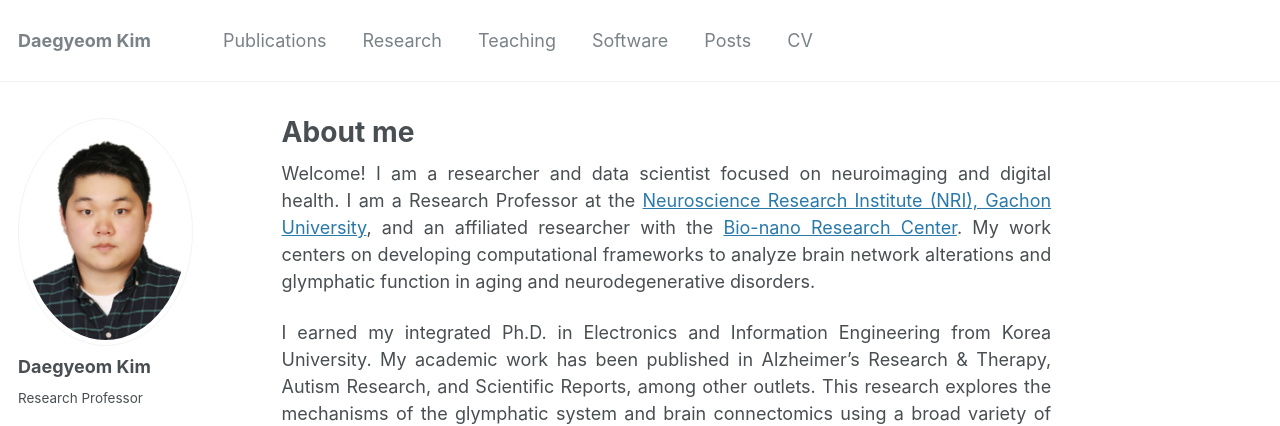
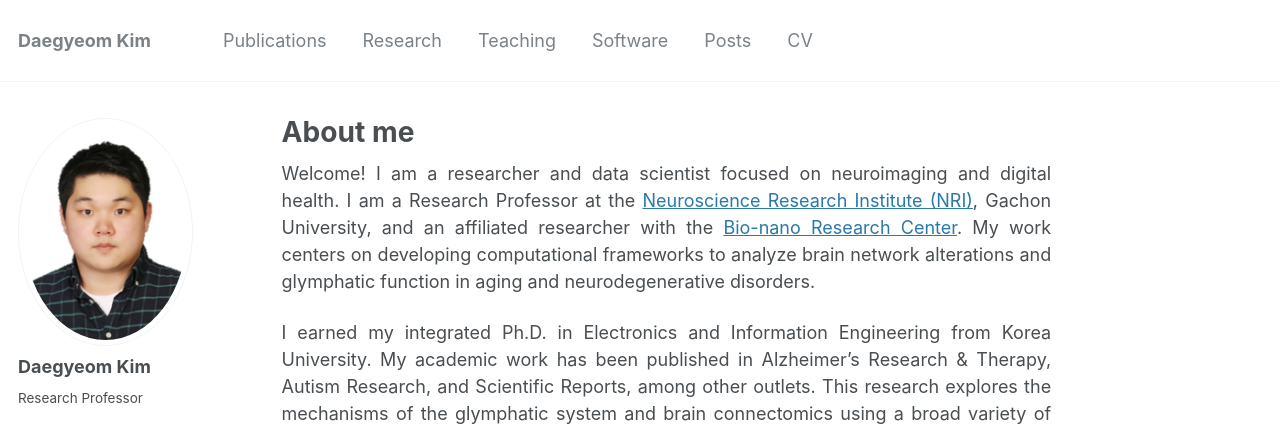
Before and after one commit to dgyeomkim/dgyeomkim.github.io, a Jekyll site: the page built from _pages/about.md, in a window 1280 px wide. Shown: the top 426 px of the page. Built offline with Jekyll 4.4.1, drawn with Linux system fonts in a browser that asks for light colours; some web fonts are replaced.

```diff
--- a/_pages/about.md
+++ b/_pages/about.md
@@ -11,7 +11,7 @@ redirect_from:
 <div style="text-align: justify;" markdown="1">
 
 Welcome! I am a researcher and data scientist focused on neuroimaging and digital health.
-I am a Research Professor at the [Neuroscience Research Institute (NRI), Gachon University](http://nri.gachon.ac.kr/web/home.php?go=main),
+I am a Research Professor at the [Neuroscience Research Institute (NRI)](http://nri.gachon.ac.kr/web/home.php?go=main), Gachon University,
 and an affiliated researcher with the [Bio-nano Research Center](https://www.gachon.ac.kr/sites/KRIU/index.do). My work centers on developing
 computational frameworks to analyze brain network alterations and glymphatic function
 in aging and neurodegenerative disorders.
```
